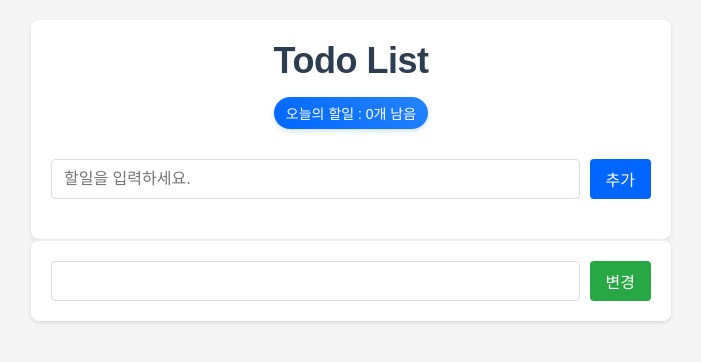
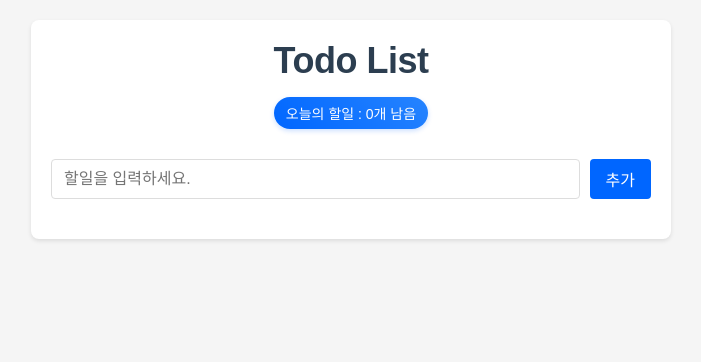
Before and after one commit to sum529-create/vue3-crud, a Vue app: page / in a window 1280 px wide. Shown: the top 362 px of the page, without its empty margins (289-990 px from the left). Built offline with nearby package versions, Linux system fonts and the light colour scheme.

Commit message:
feat : ToDo 수정하기 시 취소 버튼 추가

```diff
--- a/src/App.vue
+++ b/src/App.vue
@@ -5,7 +5,7 @@
     <todo-list :itemList="itemList" @removeTodo="removeTodo" @modifyTodo="modifyTodo"
       @toggleCompleted="toggleCompleted" />
   </div>
-  <todo-modify :selectedItem="selectedItem" @changeTodo="changeTodo" />
+  <todo-modify v-show="selectedItem.content" :selectedItem="selectedItem" @onCancelTodo="onCancelTodo" @changeTodo="changeTodo" />
 </template>
 
 <script>
@@ -18,10 +18,10 @@ import useTodo from './composable/useTodo';
 export default {
   components: { TodoInput, TodoList, TodoModify, TodoHeader },
   setup () {
-    const { newItem, itemList, removeTodo, modifyTodo, selectedItem, toggleCompleted, changeTodo } = useTodo();
+    const { newItem, itemList, removeTodo, modifyTodo, selectedItem, toggleCompleted, changeTodo, onCancelTodo } = useTodo();
     const todayTodo = computed(() => itemList.value.filter(e => e.completed !== true).length);
 
-    return { newItem, itemList, removeTodo, modifyTodo, selectedItem, toggleCompleted, changeTodo, todayTodo }
+    return { newItem, itemList, removeTodo, modifyTodo, selectedItem, toggleCompleted, changeTodo, todayTodo, onCancelTodo }
   }
 }
 </script>
--- a/src/components/TodoModify.vue
+++ b/src/components/TodoModify.vue
@@ -1,7 +1,8 @@
 <template>
   <div class="todo-container">
     <input type="text" v-model="newContent">
-    <button @click="onChangeTodo">변경</button>
+    <button class="btn btn-green" @click="onChangeTodo">변경</button>
+    <button class="btn btn-red" @click="onCancelTodo">취소</button>
   </div>
 </template>
 
@@ -13,18 +14,32 @@ export default {
     const newContent = ref(props.selectedItem.content)
 
     function onChangeTodo(){
+      if(props.selectedItem.content === ''){
+        return alert('변경하실 할일을 선택해주세요.');
+      }
+      if(newContent.value === ''){
+        return alert('값을 입력해주세요.');
+      }
+      if(newContent.value === props.selectedItem.content){
+        return alert('이전 할일과 동일한 목록입니다!')
+      }
       const updatedItem = {...props.selectedItem, content: newContent.value};
       emit('changeTodo', updatedItem)
       clearInput();
     }
+
     watch(() => props.selectedItem, (newVal) => {
       newContent.value = newVal.content
     }, { immediate: true })
+
     function clearInput(){
       newContent.value = '';
     }
+    function onCancelTodo(){
+      emit('onCancelTodo')
+    }
 
-    return { newContent, onChangeTodo }
+    return { newContent, onChangeTodo,onCancelTodo  }
   }
 }
 </script>
@@ -50,18 +65,29 @@ div {
     }
   }
 
-  button {
+  .btn {
     padding: 8px 16px;
-    background: #28a745;
-    color: white;
     border: none;
     border-radius: 4px;
     cursor: pointer;
     font-size: 16px;
 
-    &:hover {
-      background: #218838;
+    &.btn-green{
+      background: #28a745;
+      color: white;
+      &:hover {
+        background: #218838;
+      }
     }
+
+    &.btn-red{
+      background: #ff6347;
+      color: white;
+      &:hover{
+        background: #c14934;
+      }
+    }
+
   }
 }
 </style>
--- a/src/composable/useTodo.js
+++ b/src/composable/useTodo.js
@@ -48,10 +48,13 @@ function useTodo(){
     }
 
   }
+  function onCancelTodo(){
+    selectedItem.value = '';
+  }
   onMounted(() => {
     fetchList();
   })
-  return { newItem, itemList, removeTodo, modifyTodo, selectedItem, toggleCompleted, changeTodo }
+  return { newItem, itemList, removeTodo, modifyTodo, selectedItem, toggleCompleted, changeTodo, onCancelTodo }
 }
 
 export default useTodo;
```
